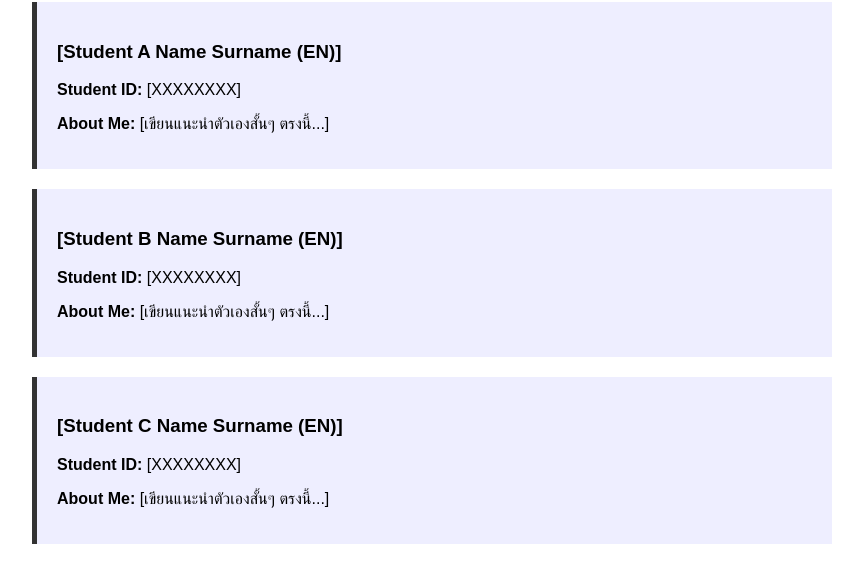
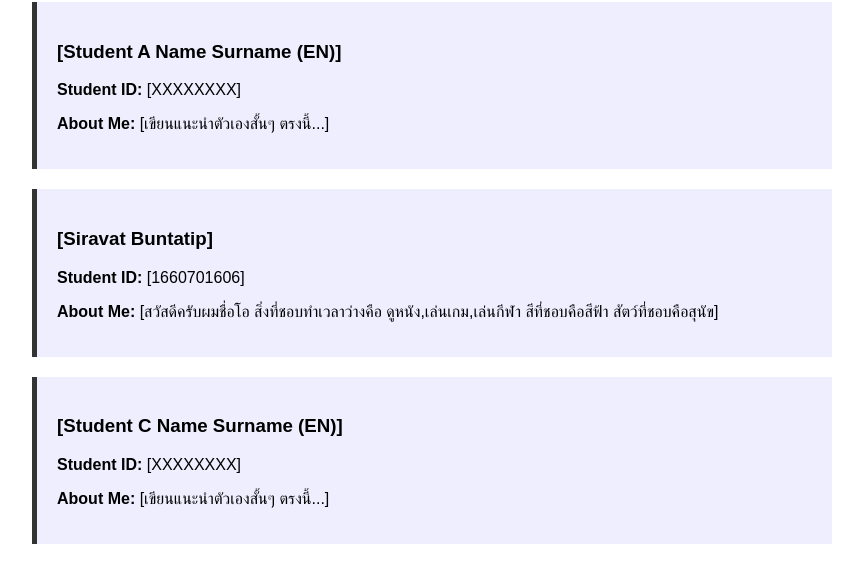
Before and after one commit to ohmzaa5187/The-Triangle-Devs, a plain HTML site: page about.html in a window 1280 px wide. Shown: the part 136-718 px from the top of the page, without its empty margins (208-1071 px from the left). Drawn offline with Linux system fonts and the light colour scheme.

Commit message:
feat: update Student B profile details

```diff
--- a/about.html
+++ b/about.html
@@ -45,9 +45,9 @@
     </article>
 
     <article class="bio-box">
-        <h3>[Student B Name Surname (EN)]</h3>
-        <p><strong>Student ID:</strong> [XXXXXXXX]</p>
-        <p><strong>About Me:</strong> [เขียนแนะนำตัวเองสั้นๆ ตรงนี้...]</p>
+        <h3>[Siravat Buntatip]</h3>
+        <p><strong>Student ID:</strong> [1660701606]</p>
+        <p><strong>About Me:</strong> [สวัสดีครับผมชื่อโอ สิ่งที่ชอบทำเวลาว่างคือ ดูหนัง,เล่นเกม,เล่นกีฬา สีที่ชอบคือสีฟ้า สัตว์ที่ชอบคือสุนัข]</p>
     </article>
 
     <article class="bio-box">
```
Also changed, not shown: index.html (+1 -1 lines), portfolio.html (+3 -3 lines).
